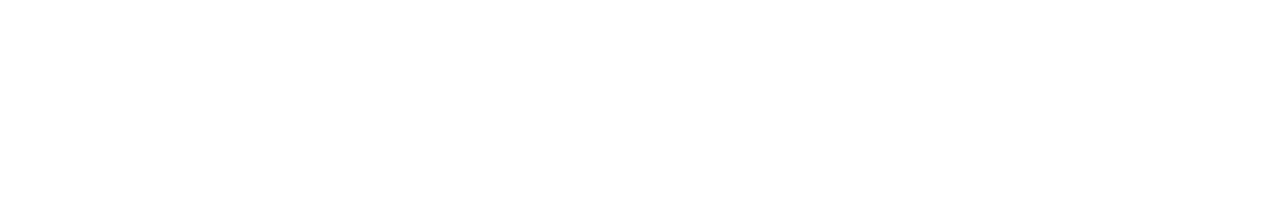
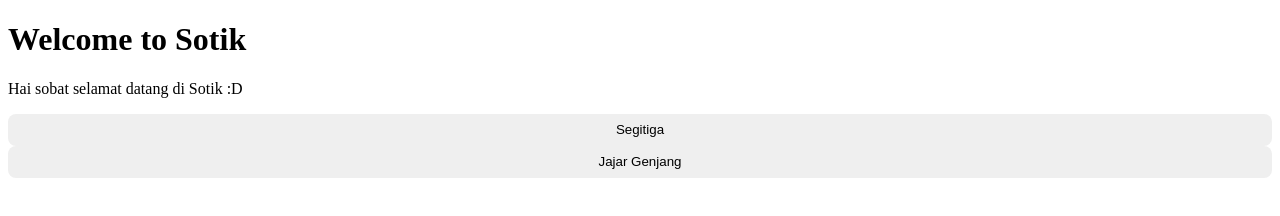
Before and after one commit to revou-fundamental-course/02-sept-24-Sintawatiii, a plain HTML site: page index.html in a window 1280 px wide. Drawn offline with Linux system fonts and the light colour scheme.

Commit message:
konfigurasi awal mini project

```diff
--- a/css/styles.css
+++ b/css/styles.css
@@ -1 +1,24 @@
 /* ini css */
+
+.main.header{
+    text-align: center;
+}
+
+.selection-content {
+    display: flex;
+    flex-direction: column;
+}
+
+.selection-btn {
+    height: 32px;
+    border: 0px;
+    border-radius: 8px;
+}
+
+.aliceblue-color {
+    background-color: aliceblue;
+}
+
+.darkcyan-color {
+    background-color: darkcyan;
+}
--- a/index.html
+++ b/index.html
@@ -9,6 +9,18 @@
 </head>
 
 <body>
+   <header class="main-header">
+        <h1> Welcome to Sotik</h1>
+        <p>Hai sobat selamat datang di Sotik :D</p>
+   </header>
 
+   <main>
+        <section class="selection-content">
+            <button href="a" type="button" class="selection-btn" class="selection-btn aliceblue-color">Segitiga</button>
+            <button href="a" type="button" class="selection-btn" class="selection-btn darkcyan-color">Jajar Genjang</button>
+        </section>
+
+        <section></section>
+   </main>
 </body>
 </html>
```
